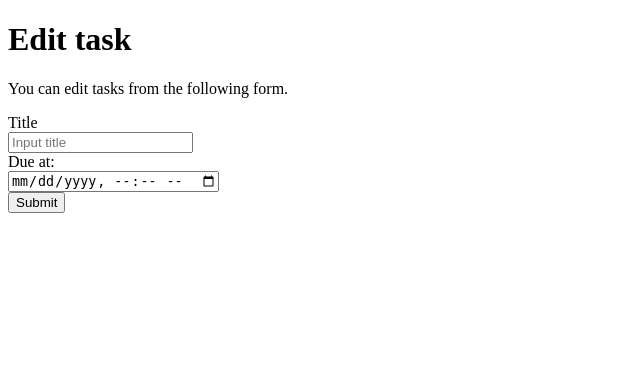
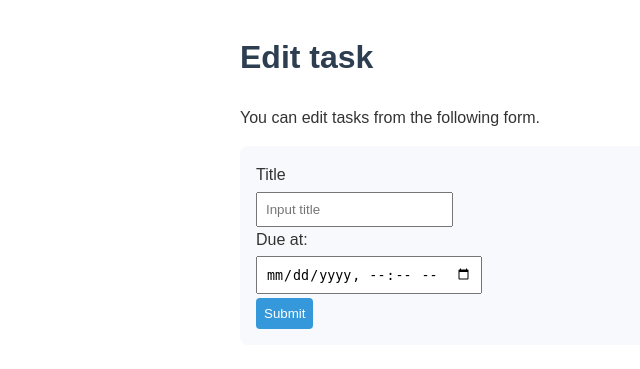
Before and after one commit to s1f102401810/django-test-exercise, a Django app: template todo/templates/todo/edit.html in a window 1280 px wide. Shown: the top 369 px of the page, without its empty margins (0-640 px from the left). Run offline with Django 5.2, Linux system fonts and the light colour scheme; the template is opened without the code that fills it, so the values that code supplies are empty.

Commit message:
cssを追加

```diff
--- /dev/null
+++ b/todo/static/todo/css/style.css
@@ -0,0 +1,49 @@
+body {
+  font-family: Arial, sans-serif;
+  margin: 2rem auto;
+  max-width: 800px;
+  line-height: 1.6;
+  color: #333;
+}
+
+h1 {
+  color: #2c3e50;
+}
+
+form {
+  background: #f7f9fc;
+  padding: 1rem;
+  border-radius: 8px;
+}
+
+input, button {
+  padding: 0.5rem;
+  margin-top: 0.25rem;
+}
+
+button {
+  background: #3498db;
+  color: white;
+  border: none;
+  border-radius: 4px;
+  cursor: pointer;
+}
+
+button:hover {
+  background: #2980b9;
+}
+
+.text {
+  border-bottom: 1px solid #ddd;
+  padding-bottom: 0.5rem;
+  margin-bottom: 1rem;
+}
+
+a {
+  color: #2980b9;
+  text-decoration: none;
+}
+
+a:hover {
+  text-decoration: underline;
+}
--- a/todo/templates/todo/detail.html
+++ b/todo/templates/todo/detail.html
@@ -6,6 +6,7 @@
   <title>To Do Application</title>
   <meta charset="UTF-8">
   <meta name="author" content="INIAD">
+  <link rel="stylesheet" href="{% static 'todo/css/style.css' %}">
 </head>
 
 <body>
--- a/todo/templates/todo/edit.html
+++ b/todo/templates/todo/edit.html
@@ -6,6 +6,7 @@
     <title>To Do Application</title>
     <meta charset="UTF-8">
     <meta name="author" content="INIAD">
+    <link rel="stylesheet" href="{% static 'todo/css/style.css' %}">
 </head>
 
 <body>
--- a/todo/templates/todo/index.html
+++ b/todo/templates/todo/index.html
@@ -6,6 +6,7 @@
     <title>To Do Application</title>
     <meta charset="UTF-8">
     <meta name="author" content="INIAD">
+    <link rel="stylesheet" href="{% static 'todo/css/style.css' %}">
   </head>
 
   <body>
```
